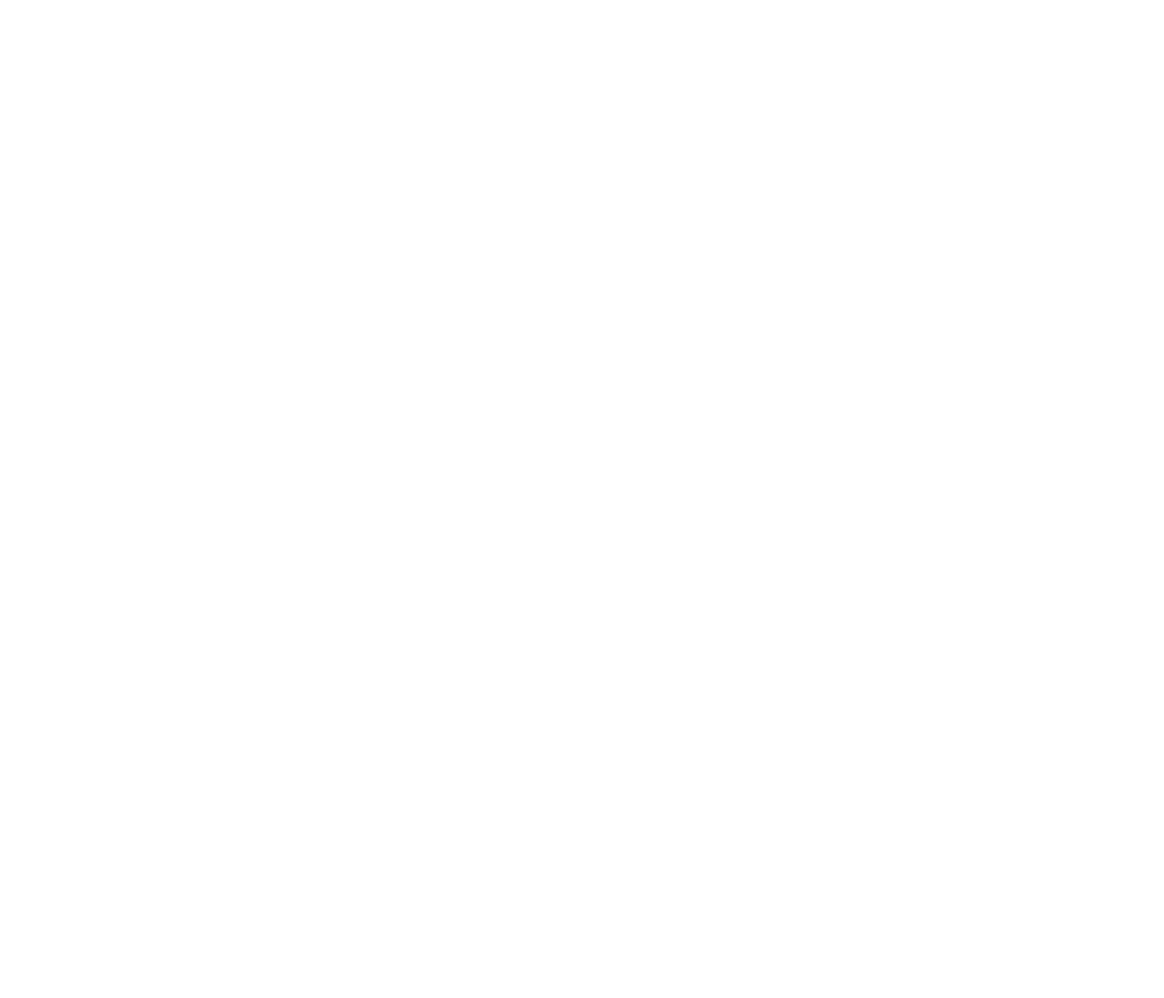
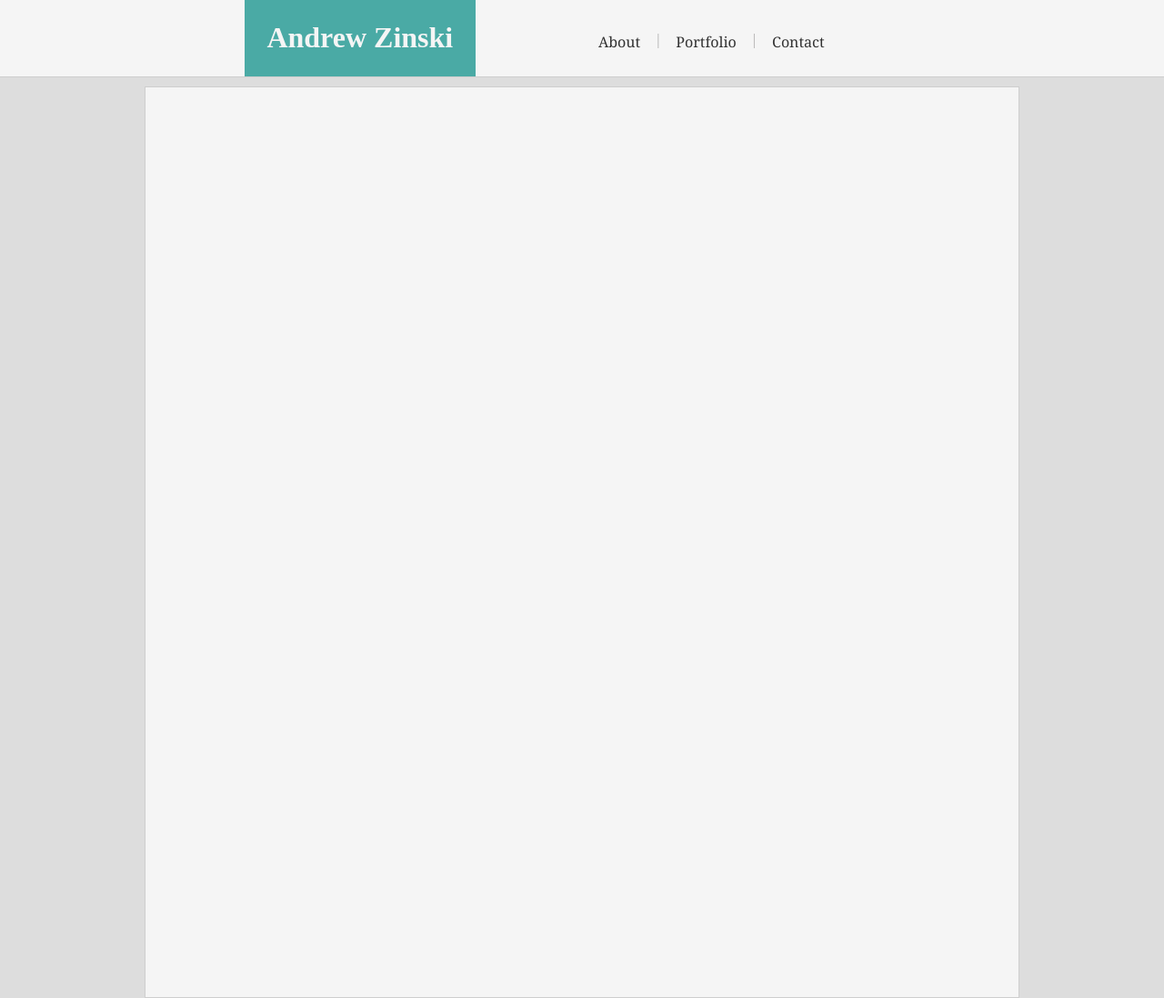
Before and after one commit to AZGchip/Basic-Portfolio, a plain HTML site: page contact.html in a window 1280 px wide. Shown: the whole page at 91% size. Before the commit the page ends 800 px from the top, so only its background shows below. Drawn offline with Linux system fonts and the light colour scheme.

Commit message:
added header menu and basic layout style to index.html and contact.html

```diff
--- a/contact.html
+++ b/contact.html
@@ -0,0 +1,30 @@
+<!DOCTYPE html>
+
+<head>
+    <title>Andrew's Portfolio</title>
+    <link rel="stylesheet" type="text/css" href="assets/css/style.css">
+    <link rel="icon" type="image/x-icon" href="assets/images/icon.ico">
+</head>
+
+<body>
+    <!-- menu -->
+    <header class="portheader">
+        <Div class="titlebox">
+            <div id="porttitle">
+                <h1>Andrew Zinski</h1>
+            </div>
+        </Div>
+        <ul class="menu">
+
+            <li class="menlist"><a class="menubut" href="">About</a></li>
+            <li class="menlist" id="menupipe">|</li>
+            <li class="menlist"><a class="menubut" href="">Portfolio</a></li>
+            <li class="menlist" id="menupipe">|</li>
+            <li class="menlist"><a class="menubut" href="">Contact</a></li>
+        </ul>
+    </header>
+    <div class="spacecont">
+        <div class="voidspace"></div>
+        <div class="bodycont"></div>
+        <div class="voidspace2"></div>
+</body>
```
Also changed, not shown: index.html (+27 -4 lines).
